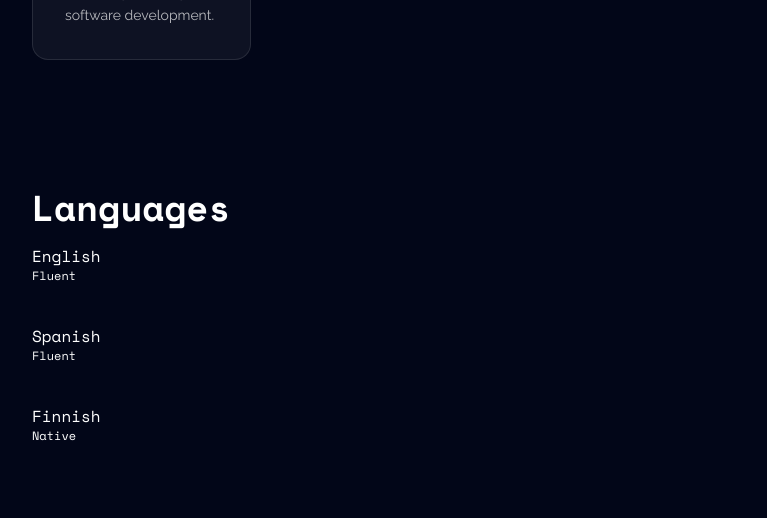
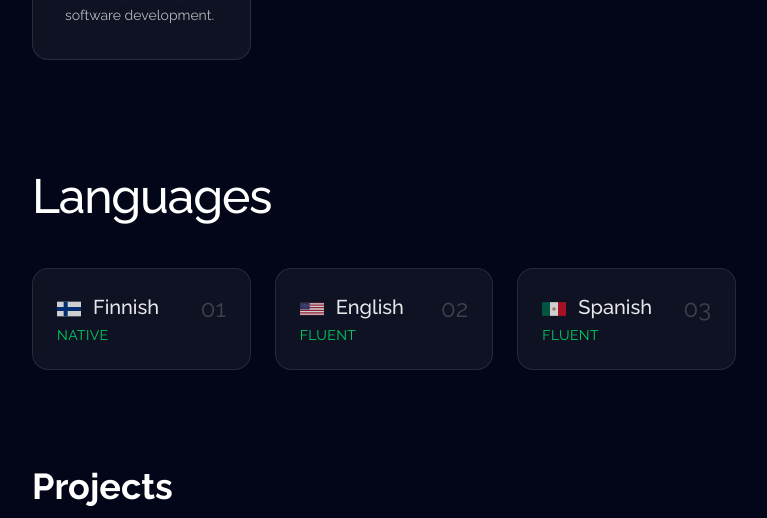
Before and after one commit to tjokinen/tjokinen.github.io, a Next.js app: page / in a window 1280 px wide. Shown: the part 5260-5778 px from the top of the page, without its empty margins (256-1023 px from the left). Built offline with nearby package versions, Linux system fonts and the light colour scheme.

Commit message:
change languages design

```diff
--- a/src/components/languages.js
+++ b/src/components/languages.js
@@ -1,13 +1,81 @@
-import Card from "@/components/card"
+const FinnishFlag = () => (
+  <svg width="24" height="18" viewBox="0 0 18 11" fill="none" xmlns="http://www.w3.org/2000/svg" className="rounded-sm opacity-80 group-hover:opacity-100 transition-opacity">
+    <rect width="18" height="11" fill="white"/>
+    <rect x="5" width="3" height="11" fill="#003580"/>
+    <rect y="4" width="18" height="3" fill="#003580"/>
+  </svg>
+);
+
+const USAFlag = () => (
+  <svg width="24" height="18" viewBox="0 0 19 10" fill="none" xmlns="http://www.w3.org/2000/svg" className="rounded-sm opacity-80 group-hover:opacity-100 transition-opacity">
+    <rect width="19" height="10" fill="#B22234"/>
+    <path d="M0 1H19M0 3H19M0 5H19M0 7H19M0 9H19" stroke="white" strokeWidth="1"/>
+    <rect width="7.6" height="5.38" fill="#3C3B6E"/>
+    <circle cx="1.5" cy="1.2" r="0.2" fill="white"/>
+    <circle cx="3.5" cy="1.2" r="0.2" fill="white"/>
+    <circle cx="5.5" cy="1.2" r="0.2" fill="white"/>
+    <circle cx="2.5" cy="2.2" r="0.2" fill="white"/>
+    <circle cx="4.5" cy="2.2" r="0.2" fill="white"/>
+    <circle cx="6.5" cy="2.2" r="0.2" fill="white"/>
+    <circle cx="1.5" cy="3.2" r="0.2" fill="white"/>
+    <circle cx="3.5" cy="3.2" r="0.2" fill="white"/>
+    <circle cx="5.5" cy="3.2" r="0.2" fill="white"/>
+    <circle cx="2.5" cy="4.2" r="0.2" fill="white"/>
+    <circle cx="4.5" cy="4.2" r="0.2" fill="white"/>
+  </svg>
+);
+
+const MexicanFlag = () => (
+  <svg width="24" height="18" viewBox="0 0 21 12" fill="none" xmlns="http://www.w3.org/2000/svg" className="rounded-sm opacity-80 group-hover:opacity-100 transition-opacity">
+    <rect width="7" height="12" fill="#006847"/>
+    <rect x="7" width="7" height="12" fill="#FFFFFF"/>
+    <rect x="14" width="7" height="12" fill="#CE1126"/>
+    <circle cx="10.5" cy="6" r="1.5" fill="#B87333" opacity="0.8"/>
+  </svg>
+);
 
 export default function Languages() {
-    return (
-        <div className="grid h-fit gap-y-4 mt-12 col-span-1">
-            <a id="languages" className="relative -top-[120px]"></a>
-            <h2 className="font-bold text-4xl">Languages</h2>
-            <Card organization={"English"} disableIcon title={""} date={"Fluent"} description={""} />
-            <Card organization={"Spanish"} disableIcon title={""} date={"Fluent"} description={""} />
-            <Card organization={"Finnish"} disableIcon title={""} date={"Native"} description={""} />
-          </div>
-    )
+  const languages = [
+    { name: "Finnish", level: "Native", flag: <FinnishFlag /> },
+    { name: "English", level: "Fluent", flag: <USAFlag /> },
+    { name: "Spanish", level: "Fluent", flag: <MexicanFlag /> },
+  ];
+
+  return (
+    <section id="languages" className="py-12">
+      <div className="max-w-7xl mx-auto">
+        <h2 className="font-raleway font-medium text-4xl md:text-5xl mb-12 tracking-tight">
+          Languages
+        </h2>
+
+        <div className="grid grid-cols-1 md:grid-cols-3 gap-6">
+          {languages.map((lang, index) => (
+            <div
+              key={index}
+              className="group p-6 rounded-2xl bg-white/5 border border-white/10 backdrop-blur-sm hover:bg-white/10 transition-all duration-300"
+            >
+              <div className="flex justify-between items-start">
+                <div className="flex flex-col gap-1">
+                  <div className="flex items-center gap-3">
+                    <div className="flex-shrink-0 pt-1">
+                      {lang.flag}
+                    </div>
+                    <h3 className="font-raleway font-medium text-xl text-white/90">
+                      {lang.name}
+                    </h3>
+                  </div>
+                  <p className="font-raleway text-sm text-emerald tracking-wide uppercase">
+                    {lang.level}
+                  </p>
+                </div>
+                <span className="font-raleway text-2xl font-light text-white/20 group-hover:text-emerald/40 transition-colors">
+                  0{index + 1}
+                </span>
+              </div>
+            </div>
+          ))}
+        </div>
+      </div>
+    </section>
+  );
 }
```
